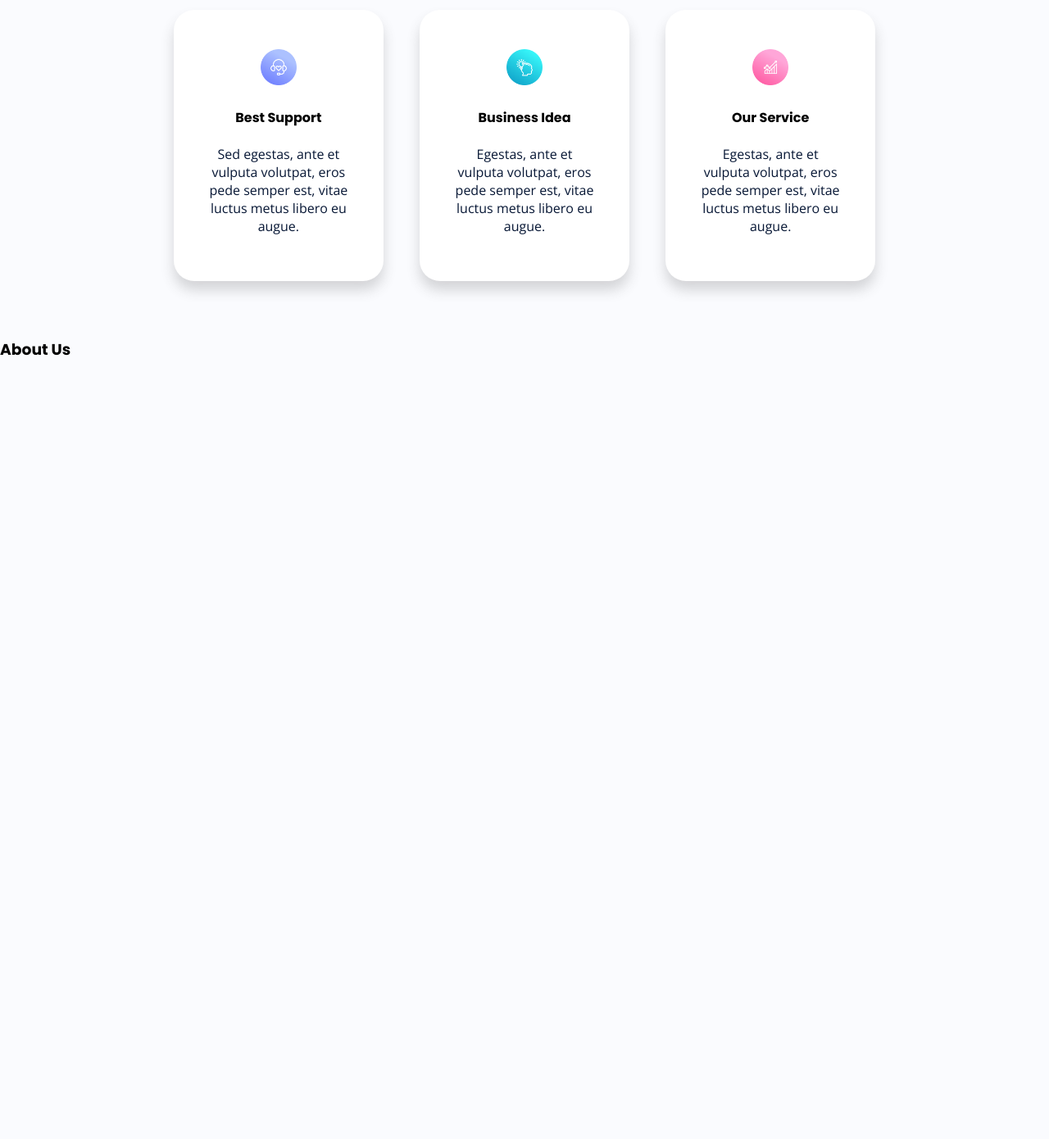
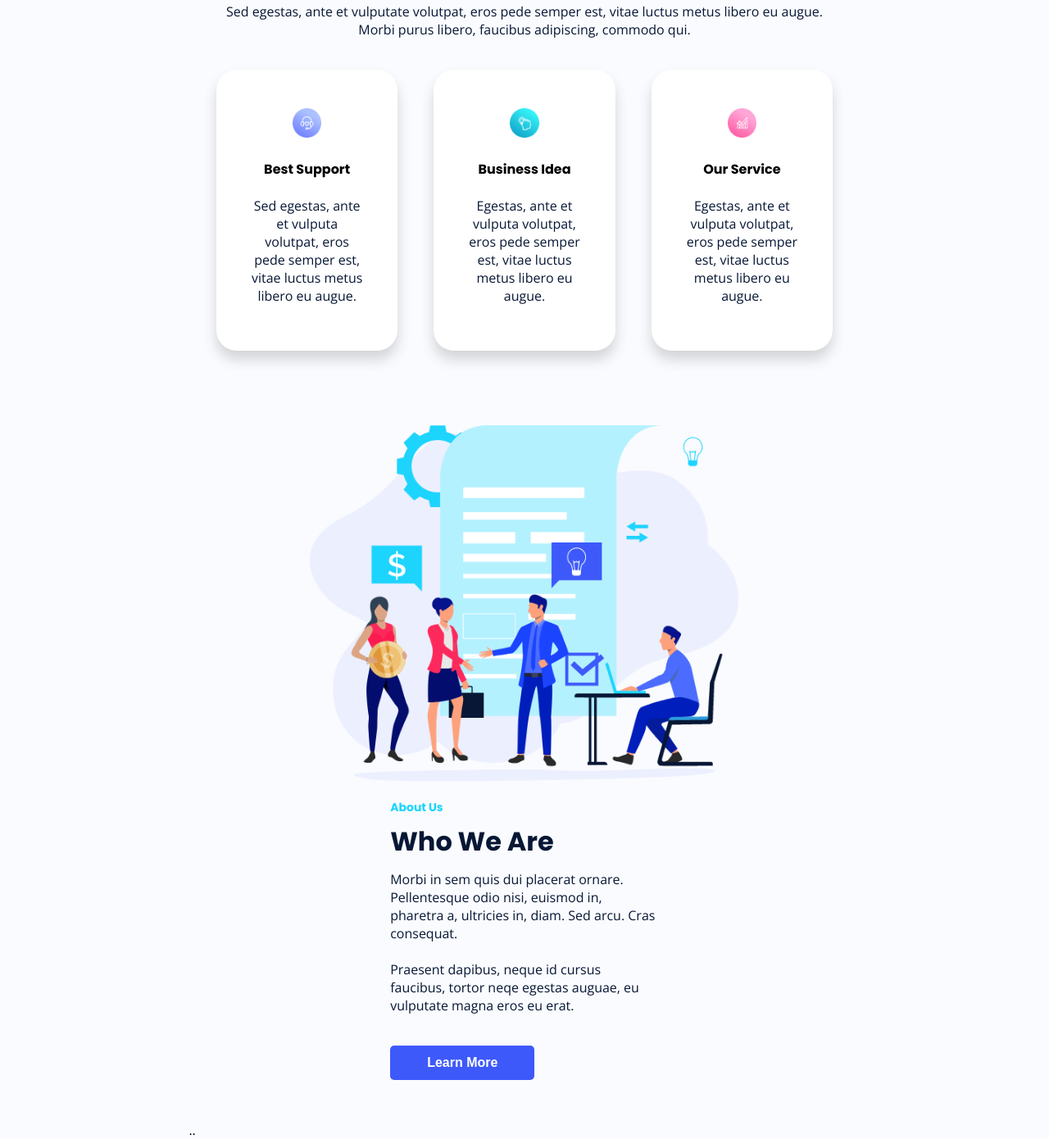
Before and after one commit to shashank-thapa/DGency, a plain HTML site: page index.html in a window 1280 px wide. Shown: the part 1039-2429 px from the top of the page at 82% size. Before the commit the page ends 1498 px from the top, so only its background shows below. Drawn offline with nearby package versions, Linux system fonts and the light colour scheme.

Commit message:
Added About

```diff
--- a/index.html
+++ b/index.html
@@ -12,6 +12,7 @@
     <link rel="stylesheet" href="style.css">
 </head>
 <body>
+    <main>
         <div class="bannermain">
         <header>
             <img class="logo" src="assets/img/logo.png" alt="logo">
@@ -26,8 +27,8 @@
             </nav>
         </header>
         <div class="bannerbody">
-            <h1>We Are Here To Give<br>The Best Service</h1>
-            <p>Lorem Ipsum is simply dummy text of printing and typesetting industry. Lorem Ipsum has been the industry's standard dummy text ever since the 1500s, when an unknown printer took a galley of type and scrambled it to make a type.</p><br>
+                <h1>We Are Here To Give You<br>The Best Service</h1>
+                <p>Lorem Ipsum is simply dummy text of printing and typesetting industry. Lorem Ipsum has been the industry's standard dummy text ever since the 1500s, when an unknown printer took a galley of type and scrambled it to make.</p><br>
                 <button class="btn1">Get Started</button>
                 <button class="btn2"><i class="far fa-play-circle"></i>  Watch Video</button><br><br><br>
                 <img src="assets/img/bannerimg@2x.png" alt="bannerimg" class="bannerimg">
@@ -50,7 +51,19 @@
             </div>
         </div>
         <div class="about">
+            <div class="aboutmain">
+                <div class="aboutimg">
+                    <img src="assets/img/aboutimg.png" style="width: 90%; height: auto;">
+                </div>
+                <div class="about aboutinfo">
                     <h3>About Us</h3>
+                    <h2>Who We Are</h2>
+                    <p>Morbi in sem quis dui placerat ornare. Pellentesque odio nisi, euismod in, pharetra a, ultricies in, diam. Sed arcu. Cras consequat.<br><br> Praesent dapibus, neque id cursus faucibus, tortor neqe egestas auguae, eu vulputate magna eros eu erat.</p><br>
+                    <button class="btn1">Learn More</button>
                 </div>
+            </div>
+        </div>
+        <div class="analysis">..</div>
+    </main>
 </body>
 </html>
--- a/style.css
+++ b/style.css
@@ -3,6 +3,10 @@ body{
     margin:0;
     font-family: 'Open Sans', sans-serif;
     background-color: #FAFBFE;
+}
+
+main{
+    padding:0 18%;
 }
 
 li,a,button{
@@ -16,7 +20,7 @@ header{
     justify-content: space-between;
     align-items: center;
     font-family: 'Poppins', sans-serif;
-    padding: 10px 10%;
+    padding: 10px 0%;
 }
 
 .logo{
@@ -58,7 +62,6 @@ nav ul li button:hover{
 }
 
 .bannermain{
-    padding:0 8%;
     background-image: url(/assets/img/bannerbg@2x.png);
     background-position: center;
     background-size: cover;
@@ -66,10 +69,10 @@ nav ul li button:hover{
 }
 
 .bannerbody{
-    margin-top: -30px;
+    margin-top: 0px;
     display: block;
     text-align: center;
-    padding:0 20%;
+    padding:0 14%;
 }
 
 
@@ -139,20 +142,27 @@ div+div{
 
 .services h2{
     font-size: 2em;
+    pointer-events: none;
     display: block;
+    color:#071735;
     margin-bottom: -5px;
     padding: 0 38%;
+}
+
+.services h4{
+    pointer-events: none;
 }
 
 .services h3{
     color:rgba(29,212,253,1);
     font-size: 14px;
     margin-bottom: -20px;
+    pointer-events: none;
 }
 
 .column{
     display:inline-block;
-    width: 20%;
+    width: 27%;
     padding: 0 20px;
     vertical-align: middle;
 }
@@ -183,6 +193,7 @@ div+div{
 
 .card p{
     font-size: 16px;
+    pointer-events: none;
 }
 
 @media screen and (max-width: 600px) {
@@ -192,3 +203,59 @@ div+div{
       margin-bottom: 20px;
     }
 }
+
+.about{
+    margin-top:5%;
+    display: block;
+    text-align: center;
+}
+
+.aboutmain{
+    display:flex;
+    flex-wrap: wrap;
+    justify-content: center;
+    vertical-align: middle;
+    margin: 0 auto;
+}
+
+.about h2{
+    font-size: 2em;
+    display: block;
+    pointer-events: none;
+    color:#071735;
+    margin-bottom: -5px;
+}
+
+.about h3{
+    color:rgba(29,212,253,1);
+    font-size: 14px;
+    margin-bottom: -20px;
+    pointer-events: none;
+}
+
+.aboutimg{
+    display: inline;
+}
+
+.aboutinfo{
+    margin:0 auto;
+    padding: 0;
+    text-align: left;
+    display: inline-block;
+    width: 40%;
+}
+
+.aboutinfo .btn1{
+    border-radius: 5px;
+    padding: 12px 45px;
+    background-color: #3D59FA;
+    border: none;
+    color:white;
+    font-weight: bold;
+    cursor: pointer;
+    transition: all 0.3s ease;
+}
+
+.btn1:hover{
+    background-color: rgba(29,212,253,1);;
+}
```
Also changed, not shown: assets/img/aboutimg.png (added). Lines whose indentation alone changed are shown as unchanged.
